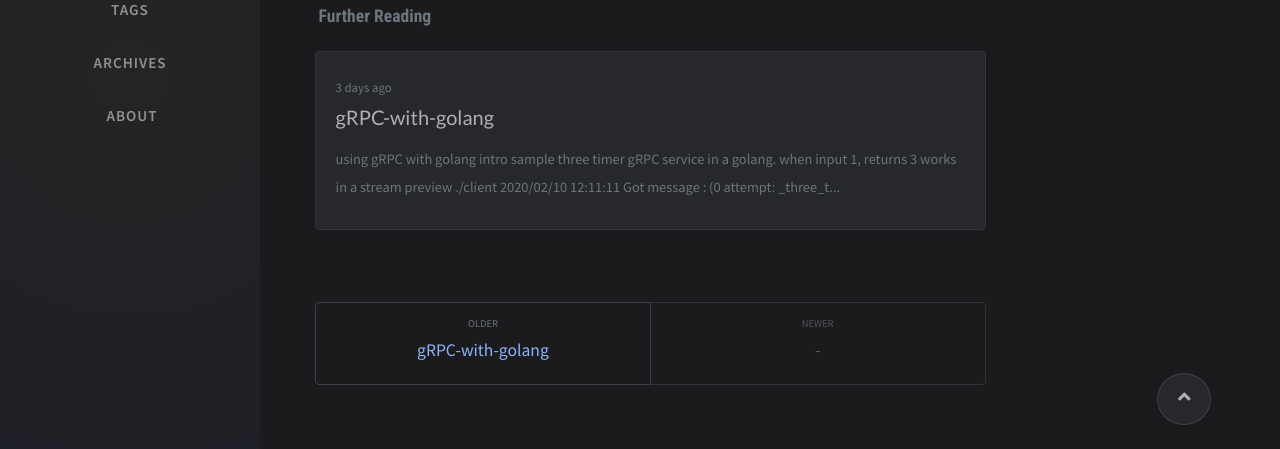
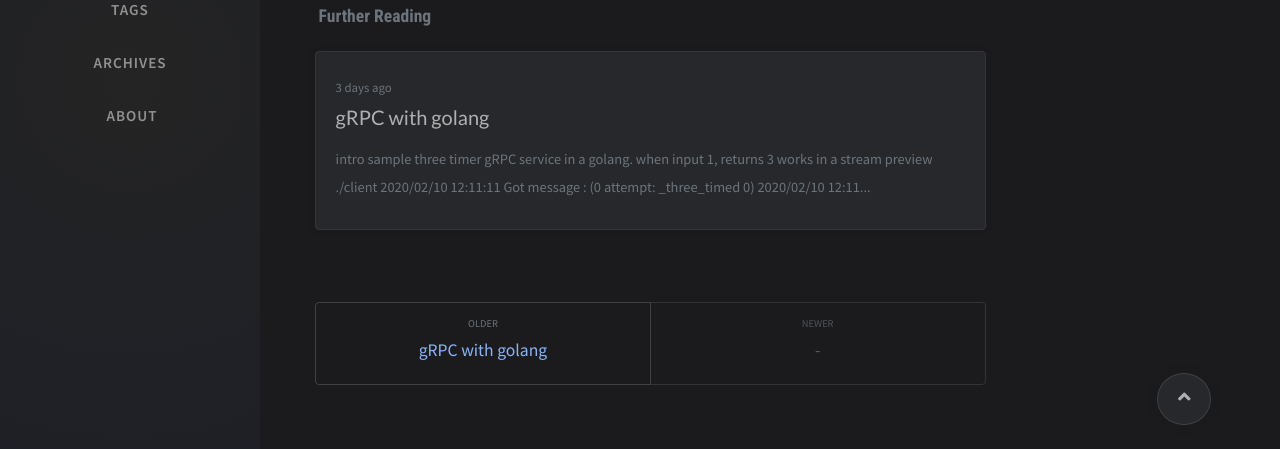
Before and after one commit to fransoaardi/fransoaardi.github.io, a Jekyll site: the page built from _posts/2020-12-14-applying_ilm_opendistro.md, in a window 1280 px wide and 900 px high, scrolled down 4134 px. Shown: the part 371-820 px from the top of the window. Built offline with Jekyll 4.4.1, drawn with Linux system fonts in a browser that asks for light colours; nearby versions of some CDN libraries; comment, search, counter and statistics services are not loaded; some of the changed text lies outside the part shown.

````diff
--- a/_posts/2020-02-10-gRPC.md
+++ b/_posts/2020-02-10-gRPC.md
@@ -1,20 +1,18 @@
 ---
 layout: post
-title: gRPC-with-golang
-date: 2020-12-11 01:20:00 +0800
+title: gRPC with golang
+date: 2020-12-11 01:20:00 +0900
 categories: [Wiki]
 tags: [grpc, golang]
 toc: true
 ---
 
-# using gRPC with golang
-
-## intro
+# intro
 - sample three timer gRPC service in a golang.
 - when input 1, returns 3
 - works in a stream
 
-## preview
+# preview
 ```console
 ./client
 2020/02/10 12:11:11 Got message : (0 attempt: _three_timed 0)
@@ -29,7 +27,7 @@ toc: true
 2020/02/10 12:11:16 Got message : (9 attempt: _three_timed 27)
 ```
 
-## howto
+# howto
 
 - install protocol buffer (using homebrew on OSX)
 
@@ -52,7 +50,7 @@ cd grpc-tester
 protoc -I proto/v1/ --go_out=plugins=grpc:proto/v1 proto/v1/threetimer.proto
 ```
 
-## sample codes
+# sample codes
 - protobuf
 
 ``` protobuf
@@ -166,7 +164,7 @@ conn, err := grpc.Dial("localhost:5000", grpc.WithInsecure(), grpc.WithBlock())
 	<-waitChan
 ```
 
-## references
+# references
 
 - https://github.com/fransoaardi/grpc-tester
 - https://grpc.io/
````
Also changed, not shown: _drafts/sample.md (+1 -1 lines), _posts/2020-12-14-applying_ilm_opendistro.md (renamed from _posts/2020-12-14-applying-ilm-opendistro.md, +2 -2 lines).
